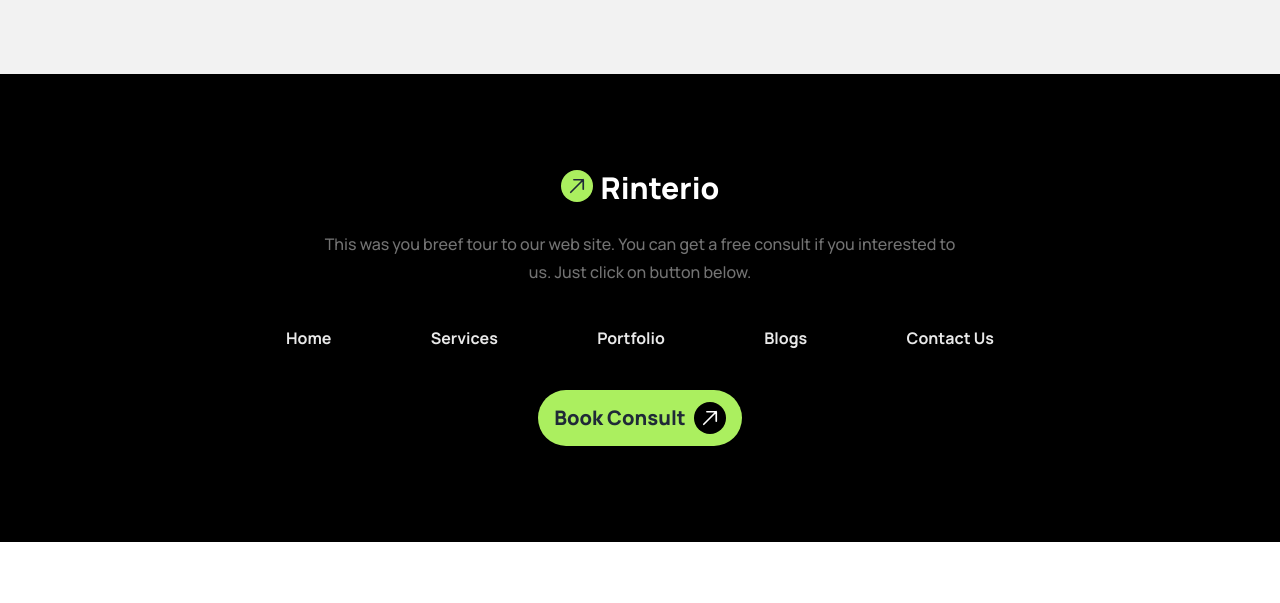
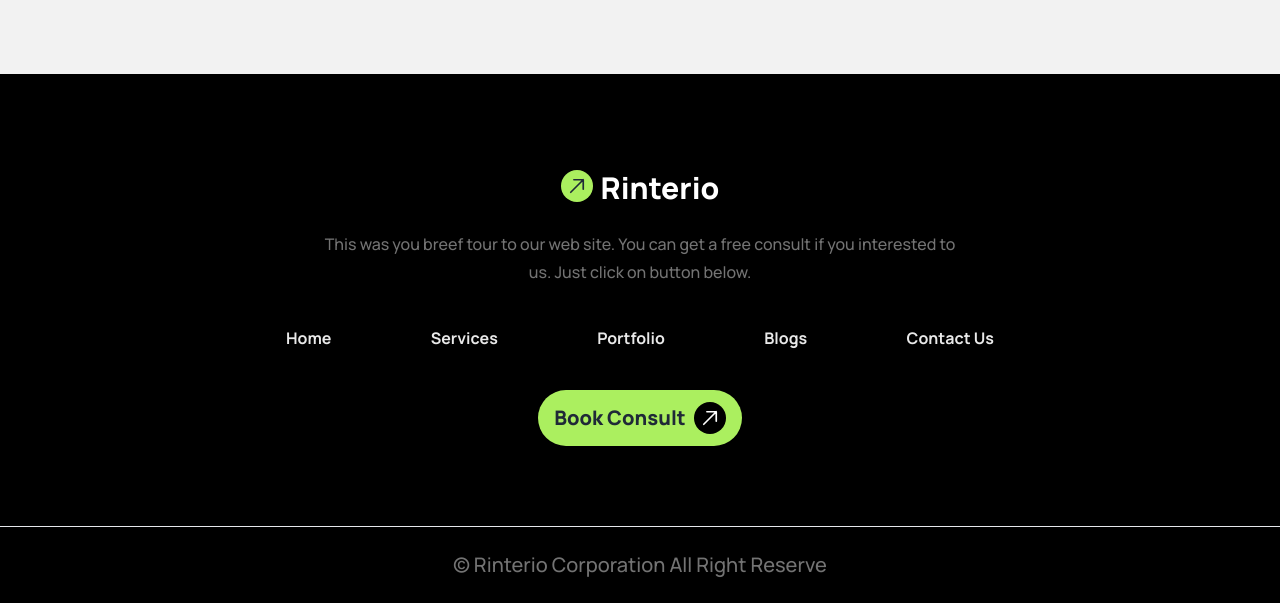
Before and after one commit to ComputerKnowledge/Assignment-3, a plain HTML site: page index.html in a window 1280 px wide. Shown: the part 5823-6426 px from the top of the page. Before the commit the page ends 6365 px from the top, so only its background shows below. Drawn offline with nearby package versions, Linux system fonts and the light colour scheme.

Commit message:
final commit

```diff
--- a/index.html
+++ b/index.html
@@ -1162,8 +1162,10 @@
       </div>
     </main>
     <!-- FOOTER SECTION -->
-    <footer class="bg-black py-10 sm:py-20 lg:py-24">
-      <div class="text-center w-11/12 lg:w-10/12 mx-auto">
+    <footer class="bg-black">
+      <div
+        class="text-center w-11/12 lg:w-10/12 mx-auto py-10 sm:pt-20 lg:pt-24 lg:pb-20"
+      >
         <div class="flex justify-center gap-2">
           <div
             class="flex justify-center items-center rounded-full h-[2rem] min-h-[2rem] w-[2rem] bg-primary"
@@ -1224,6 +1226,10 @@
           </div>
         </button>
       </div>
+      <div class=""><hr /></div>
+      <p class="text-t1 text-xl font-medium text-center py-6">
+        &copy Rinterio Corporation All Right Reserve
+      </p>
     </footer>
   </body>
 </html>
```
